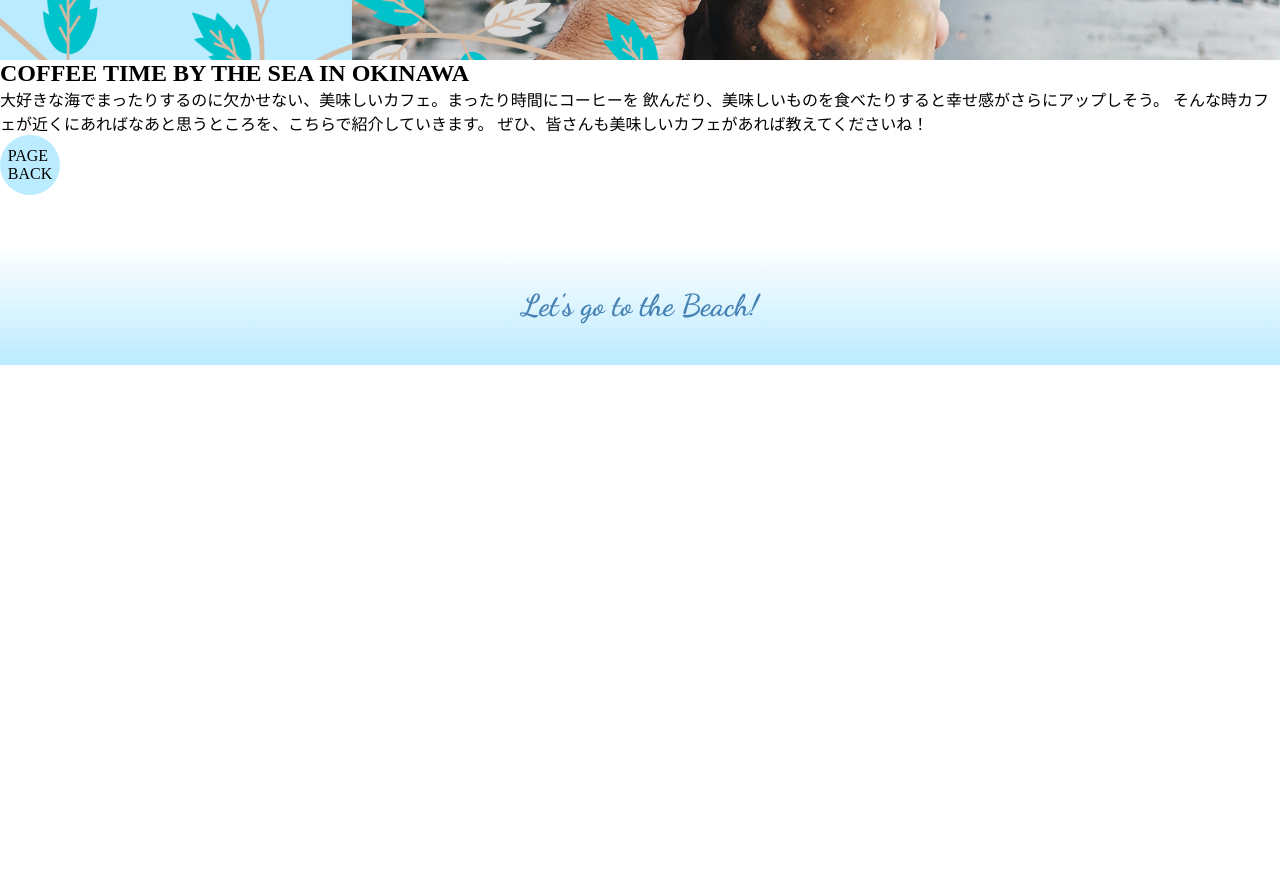
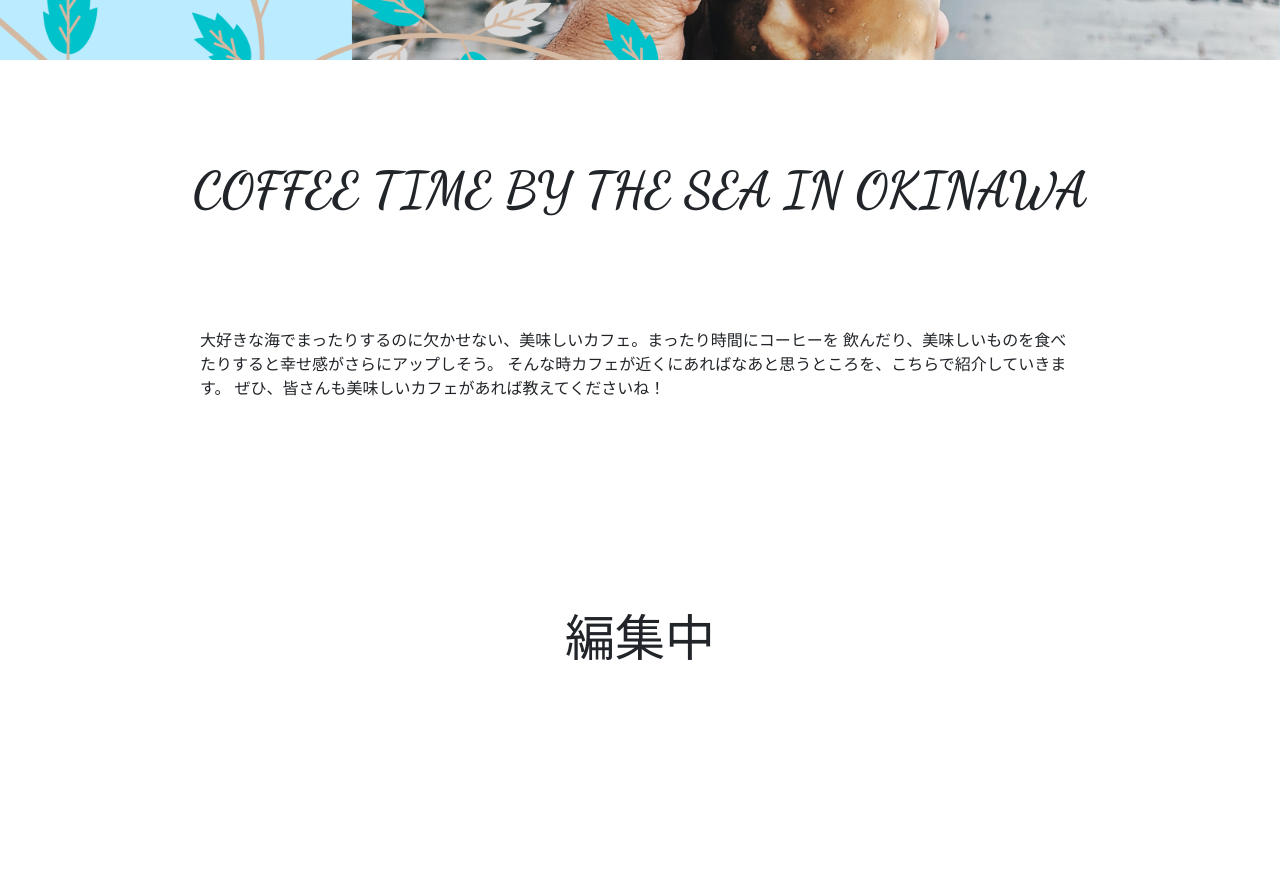
Before and after one commit to MisuzuTomari/beach, a plain HTML site: page cafe.html in a window 1280 px wide. Shown: the part 580-1458 px from the top of the page. Before the commit the page ends 945 px from the top, so only its background shows below. Drawn offline with nearby package versions, Linux system fonts and the light colour scheme.

Commit message:
最後の

```diff
--- a/assets/css/cafe.css
+++ b/assets/css/cafe.css
@@ -68,6 +68,24 @@ footer {
     cursor: pointer;
   }
 
+  .coffeestart{
+      display: flex;
+      justify-content: center;
+      padding: 100px;
+      font-family:  'Dancing Script',cursive;
+      font-size: 50px;
+  }
+
+  .description{
+      margin: 0px 200px 0px 200px;
+  }
+  .fix{
+      display: flex;
+      font-size: 50px;
+      justify-content: center;
+      padding: 200px;
+
+  }
 
 
 
--- a/assets/css/style.css
+++ b/assets/css/style.css
@@ -155,9 +155,19 @@ header {
   }
 
   /* ここを先生に聞くところA */
-  #programming,.programming{
-        transition: all 8s ease;
-      }
+  .toptitle{
+    transition: opacity 15s ease;
+  }
+  .description{
+    transition: opacity 15s ease;
+  }
+  .toptitle.hide {
+    opacity: 0;
+  }
+  .description.hide {
+    opacity: 0;
+  }
+
 
   .programming h2,
   .english h2
--- a/assets/js/app.js
+++ b/assets/js/app.js
@@ -46,12 +46,14 @@ $(function () {
 // 追加したけど先生に聞くところA
 
 $(window).on('scroll', function(){
-    let q11 = $('#programming.programming').offset().top;
+    let q11 = $('#programming').offset().top;
     //画面の高さの設定↓
     let wh = $(window).height();
     if(q11 <= $(window).scrollTop() + wh){
-        $('.toptitle','.description').removeClass('hide');
+        $('.toptitle').removeClass('hide');
+        $('.description').removeClass('hide');
     } else {
-        $('toptitle','.description').addClass('hide');
+        $('.toptitle').addClass('hide');
+        $('.description').addClass('hide');
     }
 })
--- a/cafe.html
+++ b/cafe.html
@@ -9,6 +9,8 @@
     <link href="https://fonts.googleapis.com/css2?family=Dancing+Script:wght@700&display=swap" rel="stylesheet">
     <link rel="stylesheet" href="https://unpkg.com/swiper/swiper-bundle.min.css" />
     <link rel="stylesheet" href="./assets/css/cafe.css">
+    <!-- boostrap card -->
+    <link href="https://cdn.jsdelivr.net/npm/bootstrap@5.0.1/dist/css/bootstrap.min.css" rel="stylesheet" integrity="sha384-+0n0xVW2eSR5OomGNYDnhzAbDsOXxcvSN1TPprVMTNDbiYZCxYbOOl7+AMvyTG2x" crossorigin="anonymous">
 
     <title>CAFE</title>
 </head>
@@ -60,6 +62,12 @@
         </div>
     </section>
 
+    <section>
+
+    <p class="fix">編集中</p>
+
+    </section>
+
 
 
 
@@ -78,7 +86,8 @@
 
     <script src="https://ajax.googleapis.com/ajax/libs/jquery/3.5.1/jquery.min.js"></script>
     <script src="https://unpkg.com/swiper/swiper-bundle.min.js"></script>
-
+    <!-- boostrap card -->
+    <script src="https://cdn.jsdelivr.net/npm/bootstrap@5.0.1/dist/js/bootstrap.bundle.min.js" integrity="sha384-gtEjrD/SeCtmISkJkNUaaKMoLD0//ElJ19smozuHV6z3Iehds+3Ulb9Bn9Plx0x4" crossorigin="anonymous"></script>
     <script src="./assets/js/app.js"></script>
 </body>
 </html>
```
